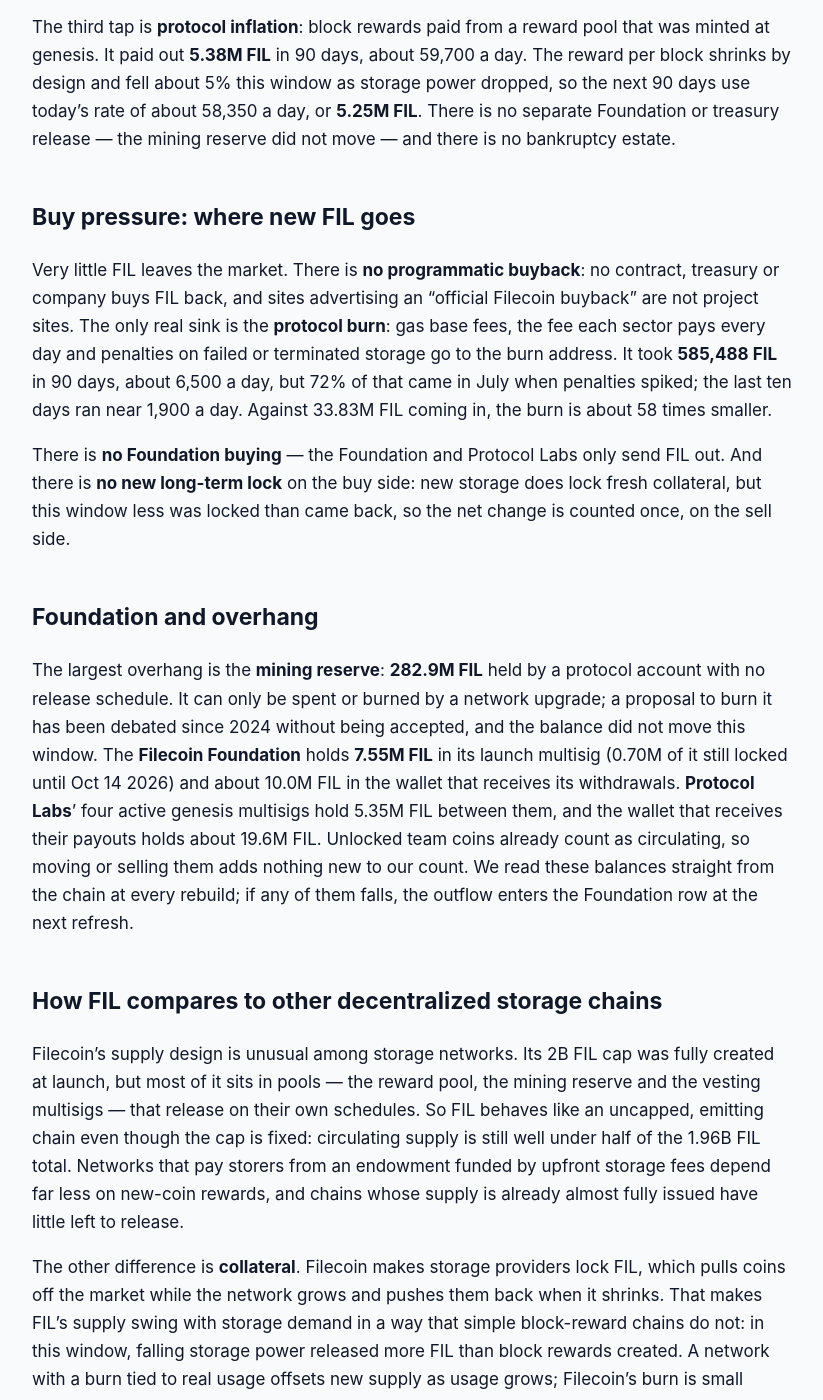
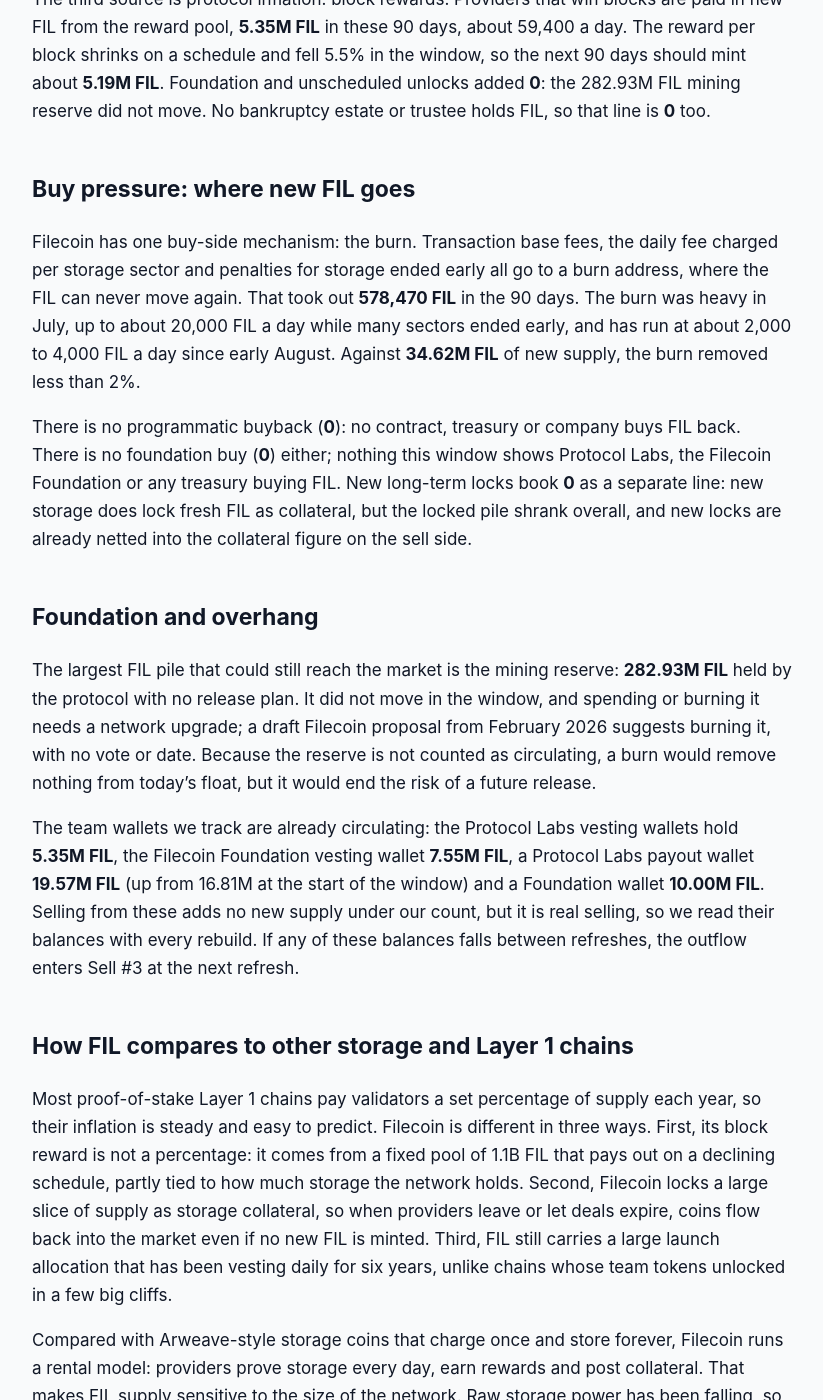
Before and after one commit to jeevansongmy-spec/mrnasdog-articles, a Jekyll site: the page built from crypto/fil-pressure-framework.md, in a window 1280 px wide and 1400 px high, scrolled down 1255 px. Shown: the whole window, without its empty margins (228-1051 px from the left). Built offline with Jekyll 4.4.1, drawn with Linux system fonts in a browser that asks for light colours; some of the changed text lies outside the part shown.

Commit message:
publish: crypto/fil-pressure-framework

```diff
--- a/crypto/fil-pressure-framework.md
+++ b/crypto/fil-pressure-framework.md
@@ -1,6 +1,6 @@
 ---
-title:         "FIL Inflation Analysis · September 2026 · Supply growing · projected to keep growing"
-description:   "FIL supply is growing: 16.84M vested, 11.61M collateral returned and 5.38M mined against a 585K burn gave +4.00% in 90 days, about +2.31% next as vesting ends."
+title:         "FIL Inflation Analysis · October 2026 · Supply growing · projected to keep growing"
+description:   "FIL supply is growing: 16.84M vested, 12.44M collateral freed and 5.35M mined against a 578K burn: +4.09% in 90 days, about +2.25% next as vesting ends."
 canonical_url: "https://mrnasdog.com/research/fil/inflation"
 tags:          ["crypto", "fil", "filecoin", "storage"]
 published:     true
@@ -8,54 +8,58 @@ published:     true
 
 > Originally published at **[mrnasdog.com/research/fil/inflation](https://mrnasdog.com/research/fil/inflation)** by MrNasdog.
 
-# FIL Inflation Analysis · September 2026 · Supply growing · projected to keep growing
+# FIL Inflation Analysis · October 2026 · Supply growing · projected to keep growing
 
-Filecoin's FIL supply is growing fast, and the pace is about to fall. Over the last 90 days **33.83M FIL** reached the market — **16.84M** from the six-year launch vesting, **11.61M** from storage collateral coming back and **5.38M** from block rewards — while only **585.5K FIL** was burned, a net rise of **+4.00%**. The launch vesting ends on **Oct 14 2026**, so the next 90 days read about **+2.31%**; the monitor reads **+4.79%** for the last 90 days.
+The MrNasdog Pressure Framework reads Filecoin (FIL) as **inflationary**: circulating FIL grew **+4.09%** over the last 90 days and is projected to grow about **+2.25%** over the next 90. Three sources added **34.62M FIL** — **16.84M** of launch vesting, **12.44M** of storage collateral set free and **5.35M** of block rewards — while the burn took out only **578,470 FIL**. The six-year launch vesting ends on **Oct 14 2026**, which removes Filecoin's largest daily source of new FIL; block rewards and returning collateral remain.
 
 ## The verdict, in one paragraph
 
-The MrNasdog Pressure Framework puts FIL's net supply change at **+4.00%** over the last 90 days (Jul 1 to Sep 29 2026) and **+2.31%** for the next 90. The monitor, which reads a third-party circulating count, shows **+4.79%**, a gap of **0.79 percentage points**. That is above our 0.5-point line, so the page carries a ⚠ monitor gap note. We walked it down: the monitor's supply figure sits about 85M FIL below the chain's own count and caught up **4.8M FIL** of older supply during the window (0.60 points), and it divides by the smaller 90-day-old figure (0.19 points). The chain's own circulating supply rose **33.25M FIL**, which is exactly our sell rows less the burn. Filecoin is a **steadily inflationary storage network whose biggest unlock is about to end**.
+Over the 90 days from Jul 7 2026 to Oct 5 2026, FIL supply on the market rose by a net **34.04M FIL**, or **+4.09%** of the **833.30M FIL** circulating today. The next 90 days project to **+2.25%**, because the launch vesting stops nine days in. Our inflation monitor reads **+4.75%** for the same 90 days, a gap of **0.67 percentage points**, which is over our 0.5-point line, so the coin page carries a ⚠ monitor gap note. We traced the gap: the monitor divides by the smaller supply of 90 days ago (worth 0.19 points), and the supply figure it reads jumped in steps the Filecoin chain did not take (+5.99M FIL on Aug 28 2026, −5.02M FIL on Sep 4 2026). On the chain, every coin is accounted for. The label we give FIL today: **a storage chain still paying out its launch allocation, about to lose its biggest source of new coins**.
 
 ## Sell pressure: where new FIL comes from
 
-Three taps put FIL on the market, and the one people talk about most — mining — is the smallest. The largest is the **launch vesting**: 409.8M FIL set aside for Protocol Labs and the Filecoin Foundation at launch unlocks in a straight line over six years, about **187,100 FIL a day**. That added **16.84M FIL** in the last 90 days. The schedule is written into the chain's vesting multisigs and ends at epoch 6,456,088, on **Oct 14 2026**, so only about **2.89M FIL** is left to unlock. Protocol Labs' multisigs sent 14.8M FIL to its own wallets during the window; the Foundation's multisig did not move.
+The biggest source in the window was the launch vesting. Protocol Labs and the Filecoin Foundation received **409.81M FIL** at launch, vesting in a straight line over six years from Oct 15 2020. That works out to about **187,100 FIL a day**, or **16.84M FIL** in these 90 days. The schedule ends on **Oct 14 2026**, with only about **1.70M FIL** left to vest, so the next 90 days carry far less. The Protocol Labs vesting wallets paid out **14.85M FIL** to other wallets during the window, but Filecoin counts a coin as circulating the day it vests, so those payouts are not counted a second time.
 
-The second tap is **returned storage collateral**, which sits in our "long-term locked" row. Filecoin storage providers must lock FIL as collateral for every sector they store, and three quarters of each block reward is also locked for 180 days. When storage expires or is removed, that FIL comes back. The network shrank this window — raw storage power fell 18%, from 1.89 to 1.55 EiB — so far more collateral was returned than newly locked: the locked total fell from 75.54M to 63.93M FIL, releasing **11.61M FIL**. It came in bursts, with 4.2M FIL in the last ten days of July alone, and the next 90 days hold the same total because nothing in the protocol has changed.
+The second source was storage collateral. Filecoin storage providers lock FIL as a deposit for the space they promise, and three quarters of every block reward is also locked for 180 days. When storage deals expire or end early, that FIL comes back. The locked pile fell from **75.0M** to **62.56M FIL**, so **12.44M FIL** returned to the market after counting new locks. Most of it came out in July; the last 60 days released only **3.94M FIL**, so our forward figure, which repeats the 90-day pace, may run high.
 
-The third tap is **protocol inflation**: block rewards paid from a reward pool that was minted at genesis. It paid out **5.38M FIL** in 90 days, about 59,700 a day. The reward per block shrinks by design and fell about 5% this window as storage power dropped, so the next 90 days use today's rate of about 58,350 a day, or **5.25M FIL**. There is no separate Foundation or treasury release — the mining reserve did not move — and there is no bankruptcy estate.
+The third source is protocol inflation: block rewards. Providers that win blocks are paid in new FIL from the reward pool, **5.35M FIL** in these 90 days, about 59,400 a day. The reward per block shrinks on a schedule and fell 5.5% in the window, so the next 90 days should mint about **5.19M FIL**. Foundation and unscheduled unlocks added **0**: the 282.93M FIL mining reserve did not move. No bankruptcy estate or trustee holds FIL, so that line is **0** too.
 
 ## Buy pressure: where new FIL goes
 
-Very little FIL leaves the market. There is **no programmatic buyback**: no contract, treasury or company buys FIL back, and sites advertising an "official Filecoin buyback" are not project sites. The only real sink is the **protocol burn**: gas base fees, the fee each sector pays every day and penalties on failed or terminated storage go to the burn address. It took **585,488 FIL** in 90 days, about 6,500 a day, but 72% of that came in July when penalties spiked; the last ten days ran near 1,900 a day. Against 33.83M FIL coming in, the burn is about 58 times smaller.
+Filecoin has one buy-side mechanism: the burn. Transaction base fees, the daily fee charged per storage sector and penalties for storage ended early all go to a burn address, where the FIL can never move again. That took out **578,470 FIL** in the 90 days. The burn was heavy in July, up to about 20,000 FIL a day while many sectors ended early, and has run at about 2,000 to 4,000 FIL a day since early August. Against **34.62M FIL** of new supply, the burn removed less than 2%.
 
-There is **no Foundation buying** — the Foundation and Protocol Labs only send FIL out. And there is **no new long-term lock** on the buy side: new storage does lock fresh collateral, but this window less was locked than came back, so the net change is counted once, on the sell side.
+There is no programmatic buyback (**0**): no contract, treasury or company buys FIL back. There is no foundation buy (**0**) either; nothing this window shows Protocol Labs, the Filecoin Foundation or any treasury buying FIL. New long-term locks book **0** as a separate line: new storage does lock fresh FIL as collateral, but the locked pile shrank overall, and new locks are already netted into the collateral figure on the sell side.
 
 ## Foundation and overhang
 
-The largest overhang is the **mining reserve**: **282.9M FIL** held by a protocol account with no release schedule. It can only be spent or burned by a network upgrade; a proposal to burn it has been debated since 2024 without being accepted, and the balance did not move this window. The **Filecoin Foundation** holds **7.55M FIL** in its launch multisig (0.70M of it still locked until Oct 14 2026) and about 10.0M FIL in the wallet that receives its withdrawals. **Protocol Labs**' four active genesis multisigs hold 5.35M FIL between them, and the wallet that receives their payouts holds about 19.6M FIL. Unlocked team coins already count as circulating, so moving or selling them adds nothing new to our count. We read these balances straight from the chain at every rebuild; if any of them falls, the outflow enters the Foundation row at the next refresh.
+The largest FIL pile that could still reach the market is the mining reserve: **282.93M FIL** held by the protocol with no release plan. It did not move in the window, and spending or burning it needs a network upgrade; a draft Filecoin proposal from February 2026 suggests burning it, with no vote or date. Because the reserve is not counted as circulating, a burn would remove nothing from today's float, but it would end the risk of a future release.
 
-## How FIL compares to other decentralized storage chains
+The team wallets we track are already circulating: the Protocol Labs vesting wallets hold **5.35M FIL**, the Filecoin Foundation vesting wallet **7.55M FIL**, a Protocol Labs payout wallet **19.57M FIL** (up from 16.81M at the start of the window) and a Foundation wallet **10.00M FIL**. Selling from these adds no new supply under our count, but it is real selling, so we read their balances with every rebuild. If any of these balances falls between refreshes, the outflow enters Sell #3 at the next refresh.
 
-Filecoin's supply design is unusual among storage networks. Its 2B FIL cap was fully created at launch, but most of it sits in pools — the reward pool, the mining reserve and the vesting multisigs — that release on their own schedules. So FIL behaves like an uncapped, emitting chain even though the cap is fixed: circulating supply is still well under half of the 1.96B FIL total. Networks that pay storers from an endowment funded by upfront storage fees depend far less on new-coin rewards, and chains whose supply is already almost fully issued have little left to release.
+## How FIL compares to other storage and Layer 1 chains
 
-The other difference is **collateral**. Filecoin makes storage providers lock FIL, which pulls coins off the market while the network grows and pushes them back when it shrinks. That makes FIL's supply swing with storage demand in a way that simple block-reward chains do not: in this window, falling storage power released more FIL than block rewards created. A network with a burn tied to real usage offsets new supply as usage grows; Filecoin's burn is small today, so it offsets almost nothing.
+Most proof-of-stake Layer 1 chains pay validators a set percentage of supply each year, so their inflation is steady and easy to predict. Filecoin is different in three ways. First, its block reward is not a percentage: it comes from a fixed pool of 1.1B FIL that pays out on a declining schedule, partly tied to how much storage the network holds. Second, Filecoin locks a large slice of supply as storage collateral, so when providers leave or let deals expire, coins flow back into the market even if no new FIL is minted. Third, FIL still carries a large launch allocation that has been vesting daily for six years, unlike chains whose team tokens unlocked in a few big cliffs.
 
-After Oct 14 2026 the comparison shifts. With launch vesting gone, FIL's new supply comes down to block rewards of about 21M FIL a year plus whatever collateral the network returns — much closer to a normal proof-of-storage chain with a modest reward stream.
+Compared with Arweave-style storage coins that charge once and store forever, Filecoin runs a rental model: providers prove storage every day, earn rewards and post collateral. That makes FIL supply sensitive to the size of the network. Raw storage power has been falling, so collateral has been coming out, which is why FIL's 90-day growth is higher than block rewards alone would suggest. Compared with burn-heavy chains, Filecoin's fee burn is small: it removed under 2% of what was added this window.
+
+After Oct 14 2026, FIL's structure changes. With vesting gone, the only scheduled inflow is block rewards of roughly 21M FIL a year, a little over 2% of circulating supply, plus whatever collateral comes back. That puts FIL closer to a mid-inflation Layer 1 than to the high-unlock tokens it has looked like since launch.
 
 ## What to watch in the next 90 days
 
-**Oct 14 2026 — launch vesting ends.** The last 2.89M FIL unlocks and the biggest source of new FIL stops; from then on the sell side is block rewards plus returned collateral.
+**Oct 14 2026 — the launch vesting ends.** The last 1.70M FIL vests and the 187,100 FIL daily flow stops; this is the largest supply change since Filecoin launched.
 
-**The Solstice upgrade (FIP-0118).** It went live on the Filecoin test network on Sep 28 2026 and has no main-network date yet. It would split block rewards between storage providers and paid services and burn the part not earned, and it would let storage providers upgrade existing storage in a way that locks more collateral. Its first quarter burns nothing, so it would not change our count right away.
+**The Solstice network upgrade (FIP-0118).** It went live on the Filecoin test network on Sep 28 2026, and the second release candidate of the node software shipped on Sep 29 2026; the mainnet date is not set yet. Solstice gives every new sector full storage power and sends a share of block rewards to paid services, with any unearned share burned. Once live, it could change how much collateral is locked and how much FIL is burned.
 
-**Storage power and collateral.** If storage power keeps falling, more collateral comes back to the market; if it stabilises, the 11.61M FIL release we project could shrink sharply — it was almost zero in late August.
+**Storage collateral.** The locked pile is down to 62.56M FIL. A further drop adds supply; if Solstice brings new storage, fresh locks could turn this line around.
 
-**The mining reserve.** Any proposal to spend or burn the 282.9M FIL reserve would change the long-run picture; none is scheduled.
+**The mining reserve.** Any proposal to spend or burn the 282.93M FIL reserve would show up as a network upgrade; none is scheduled.
+
+**Team wallets.** The Protocol Labs payout wallet grew to 19.57M FIL; large transfers from it to exchanges would be the first sign of selling.
 
 ## Summary
 
-FIL's supply grew **+4.00%** in the last 90 days: 16.84M FIL of launch vesting, 11.61M of returned storage collateral and 5.38M of block rewards, against a burn of only 585.5K FIL and no buyback. The launch vesting ends on Oct 14 2026, which brings the next 90 days down to about **+2.31%**. The key risk is collateral: a shrinking storage network keeps returning locked FIL to the market, and that release has been larger than block rewards. The 2B FIL cap is fixed, but with 282.9M FIL in the mining reserve and most of the reward pool still to pay out, FIL stays a net-emitting coin for years.
+The MrNasdog Pressure Framework reads Filecoin (FIL) at **+4.09% net** over the last 90 days and about **+2.25%** over the next 90: **16.84M FIL** of launch vesting, **12.44M FIL** of freed storage collateral and **5.35M FIL** of block rewards against a **578,470 FIL** burn, with no buyback. The six-year vesting for Protocol Labs and the Filecoin Foundation ends on Oct 14 2026, which cuts the daily flow of new FIL by most of its size. The key risk is that falling network storage keeps releasing collateral, and the 282.93M FIL mining reserve stays a large pile with no plan. FIL has a 2B cap and only about 409M FIL has been mined so far, so supply keeps growing for years, but more slowly once the vesting stops.
 
 ---
 
-*MrNasdog Pressure Framework analysis of FIL, Metric 1 — Inflation. Data + explanation only. Not financial advice. Checked Sep 29 2026.*
+*MrNasdog Pressure Framework analysis of FIL, Metric 1 — Inflation. Data + explanation only. Not financial advice. Checked Oct 5 2026.*
```
